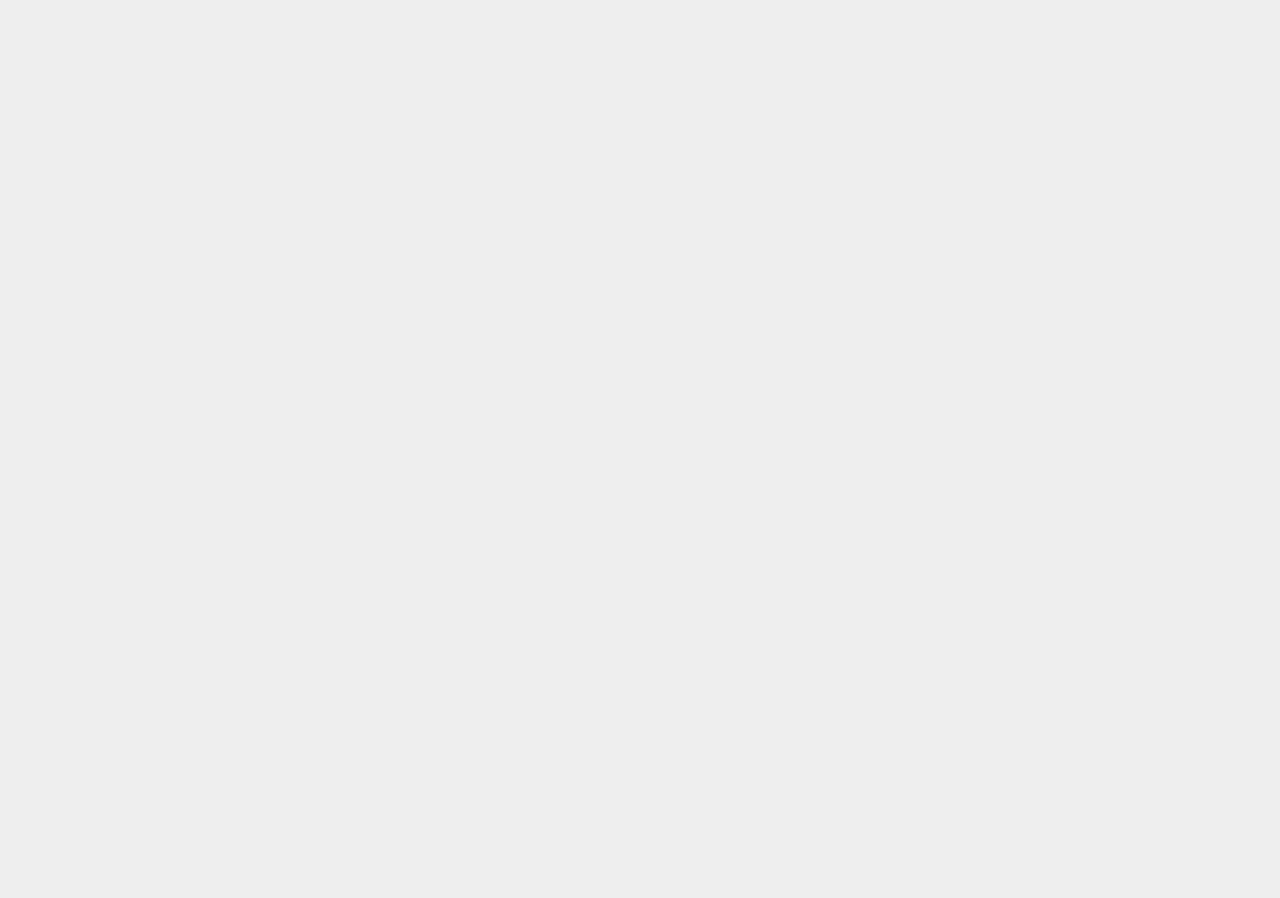
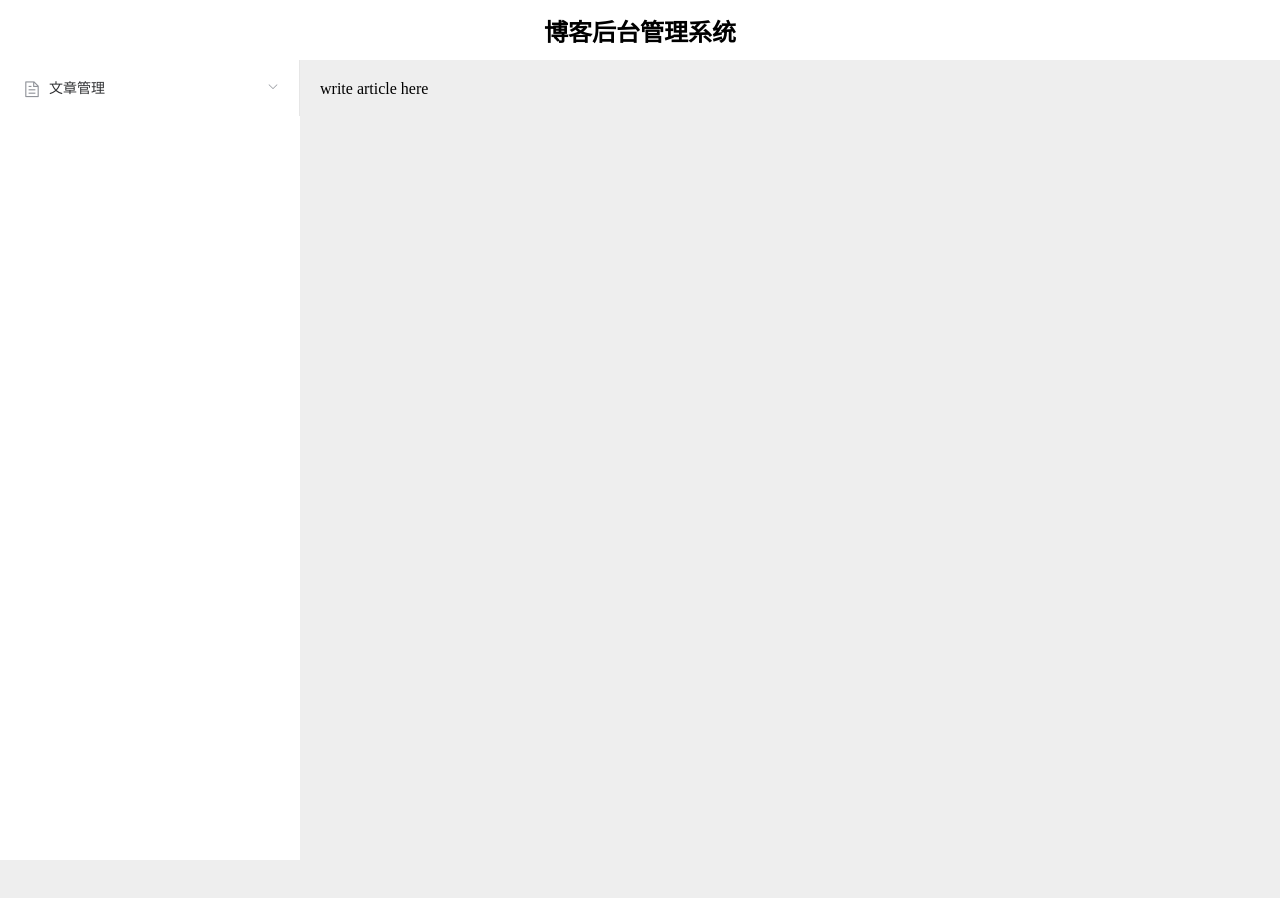
Before and after one commit to shaunyoung11/my-blog, a Vue app in the folder blog-back-stage/: page /#/write in a window 1280 px wide. Shown: the top 898 px of the page. Before the commit the page ends 800 px from the top, so only its background shows below. Built offline with nearby package versions, Linux system fonts and the light colour scheme.

Commit message:
add sidebar menu

```diff
--- /dev/null
+++ b/blog-back-stage/src/components/article/Manage.vue
@@ -0,0 +1,10 @@
+<template>
+  <div>this is manage page</div>
+</template>
+
+<script>
+export default {};
+</script>
+
+<style lang="scss" scoped>
+</style>
--- /dev/null
+++ b/blog-back-stage/src/components/article/Write.vue
@@ -0,0 +1,10 @@
+<template>
+  <div>write article here</div>
+</template>
+
+<script>
+export default {};
+</script>
+
+<style lang="scss" scoped>
+</style>
--- /dev/null
+++ b/blog-back-stage/src/components/global/global-sidebar.vue
@@ -0,0 +1,25 @@
+<template>
+  <el-menu router>
+    <el-submenu>
+      <template slot="title">
+        <i class="el-icon-document"></i>
+        <span>文章管理</span>
+      </template>
+      <el-menu-item index="/write">
+        <template slot="title">
+          <i class="el-icon-edit"></i>
+          <span>撰写文章</span>
+        </template>
+      </el-menu-item>
+      <el-menu-item index="/manage">管理文章</el-menu-item>
+    </el-submenu>
+  </el-menu>
+</template>
+
+<script>
+export default {};
+</script>
+<style lang="scss" scoped>
+.menu {
+}
+</style>
--- a/blog-back-stage/src/router/index.js
+++ b/blog-back-stage/src/router/index.js
@@ -1,14 +1,28 @@
 import Vue from 'vue';
 import VueRouter from 'vue-router';
 import Home from '../views/Home';
+import Write from '../components/article/Write';
+import Manage from '../components/article/Manage';
 
 Vue.use(VueRouter);
 
 const routes = [
   {
-    path: '/',
+    path: '/home',
     name: 'Home',
     component: Home,
+    children: [
+      {
+        path: '/write',
+        name: 'Write',
+        component: Write,
+      },
+      {
+        path: '/manage',
+        name: 'Manage',
+        component: Manage,
+      },
+    ],
   },
 ];
 
--- a/blog-back-stage/src/views/Home.vue
+++ b/blog-back-stage/src/views/Home.vue
@@ -4,7 +4,9 @@
       <globalheader />
     </el-header>
     <el-container>
-      <el-aside></el-aside>
+      <el-aside>
+        <globalsidebar />
+      </el-aside>
       <el-main>
         <router-view></router-view>
       </el-main>
@@ -15,12 +17,14 @@
 
 <script>
 import globalheader from "../components/global/global-header";
+import globalsidebar from "../components/global/global-sidebar";
 export default {
   data() {
     return {};
   },
   components: {
     globalheader,
+    globalsidebar,
   },
 };
 </script>
@@ -36,4 +40,8 @@ export default {
     justify-content: center;
   }
 }
+.el-aside {
+  height: 100vh;
+  background-color: #fff;
+}
 </style>
```
Also changed, not shown: blog-back-stage/data/sidebar.json (added, +18 -0 lines), blog-back-stage/src/plugin/element.js (+13 -1 lines).
